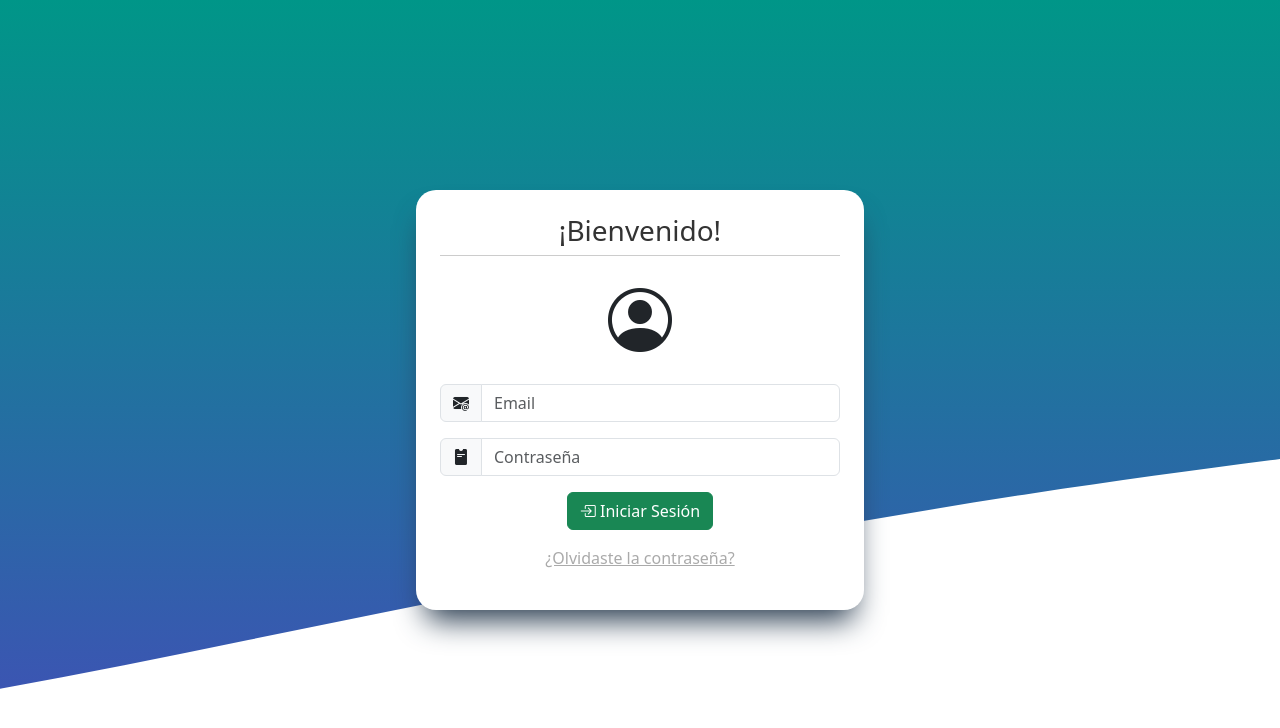
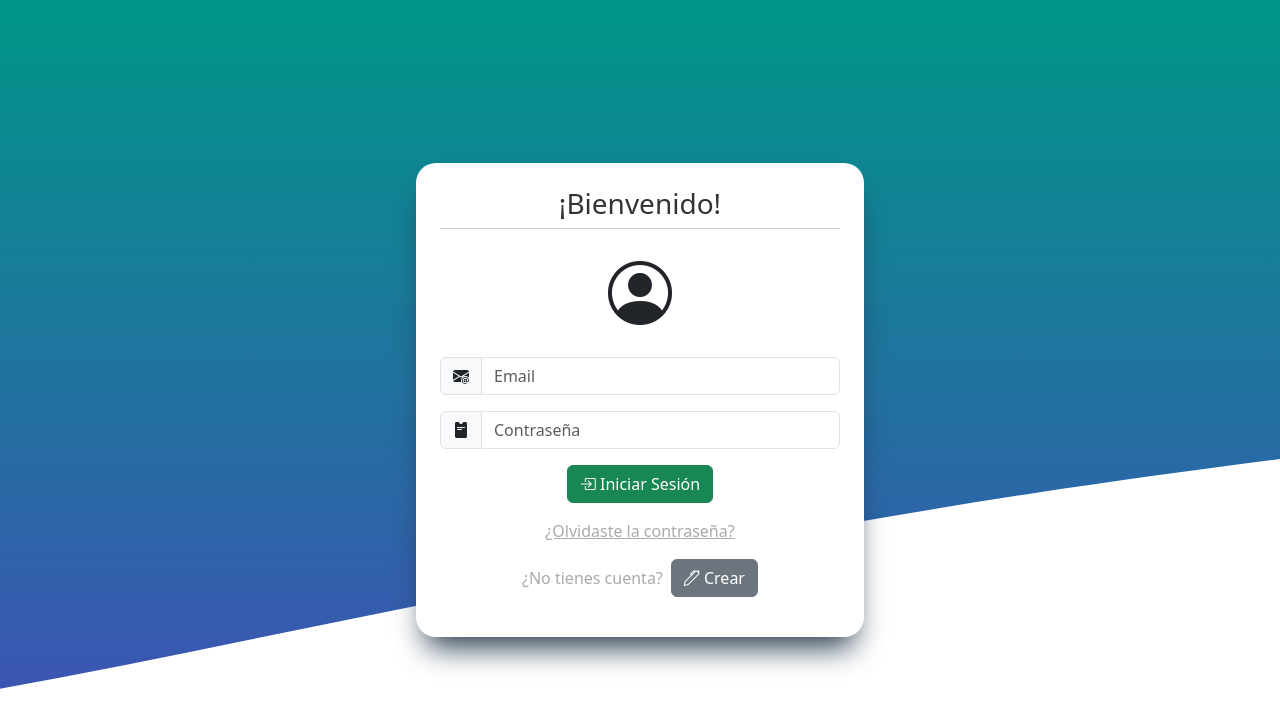
Before and after one commit to Erick-Hernandez-Ortega/AbastoTotal, an Angular app: page /login in a window 1280 px wide. Shown: the top 728 px of the page. Built offline with nearby package versions, Linux system fonts and the light colour scheme.

Commit message:
Se implementa un link que lleva a registro en la vista login

```diff
--- a/src/app/components/login/login.component.html
+++ b/src/app/components/login/login.component.html
@@ -25,6 +25,12 @@
       <div class="d-flex justify-content-center mb-3">
         <a routerLink="/forgot-password" class="forgotPassword">¿Olvidaste la contraseña?</a>
       </div>
+      <div class="d-flex mb-3 justify-content-center align-items-center gap-2">
+        <p class="m-0" style="color: var(--silver);">¿No tienes cuenta?</p>
+        <a routerLink="/register" class="btn btn-secondary">
+          <i class="bi bi-pen"></i>
+          Crear</a>
+      </div>
     </form>
   </div>
 </div>
```
